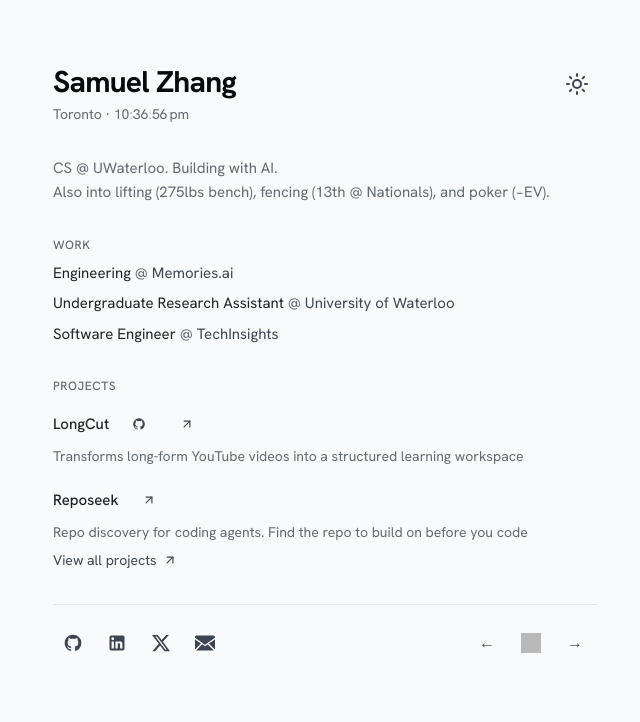
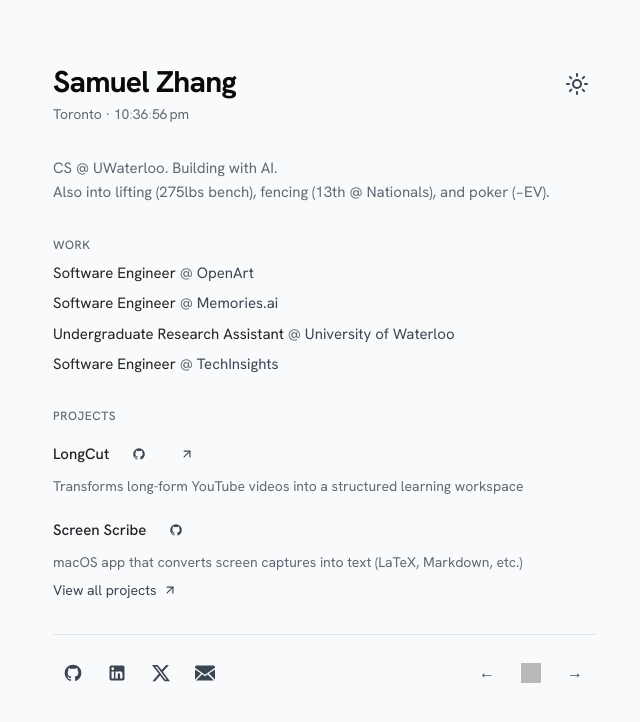
Before and after one commit to SamuelZ12/personal-website, a Next.js app: page / in a window 1280 px wide. Shown: the top 722 px of the page, without its empty margins (315-955 px from the left). Built offline with nearby package versions, Linux system fonts and the light colour scheme; grey boxes are pictures that could not be loaded.

Commit message:
Update experience and featured projects

```diff
--- a/src/config.tsx
+++ b/src/config.tsx
@@ -74,12 +74,12 @@
             name: 'Reposeek',
             description: 'Repo discovery for coding agents. Find the repo to build on before you code',
             url: 'https://reposeek.ai',
-            featured: true
+            featured: false
         },
         {
             name: 'Screen Scribe',
             description: 'macOS app that converts screen captures into text (LaTeX, Markdown, etc.)',
-            featured: false,
+            featured: true,
             github: 'https://github.com/samuelz12/screen-scribe'
         },
         {
@@ -118,7 +118,12 @@
     experience: {
         work: [
             {
-                role: 'Engineering',
+                role: 'Software Engineer',
+                company: 'OpenArt',
+                link: 'https://openart.ai/'
+            },
+            {
+                role: 'Software Engineer',
                 company: 'Memories.ai',
                 link: 'https://memories.ai'
             },
```
